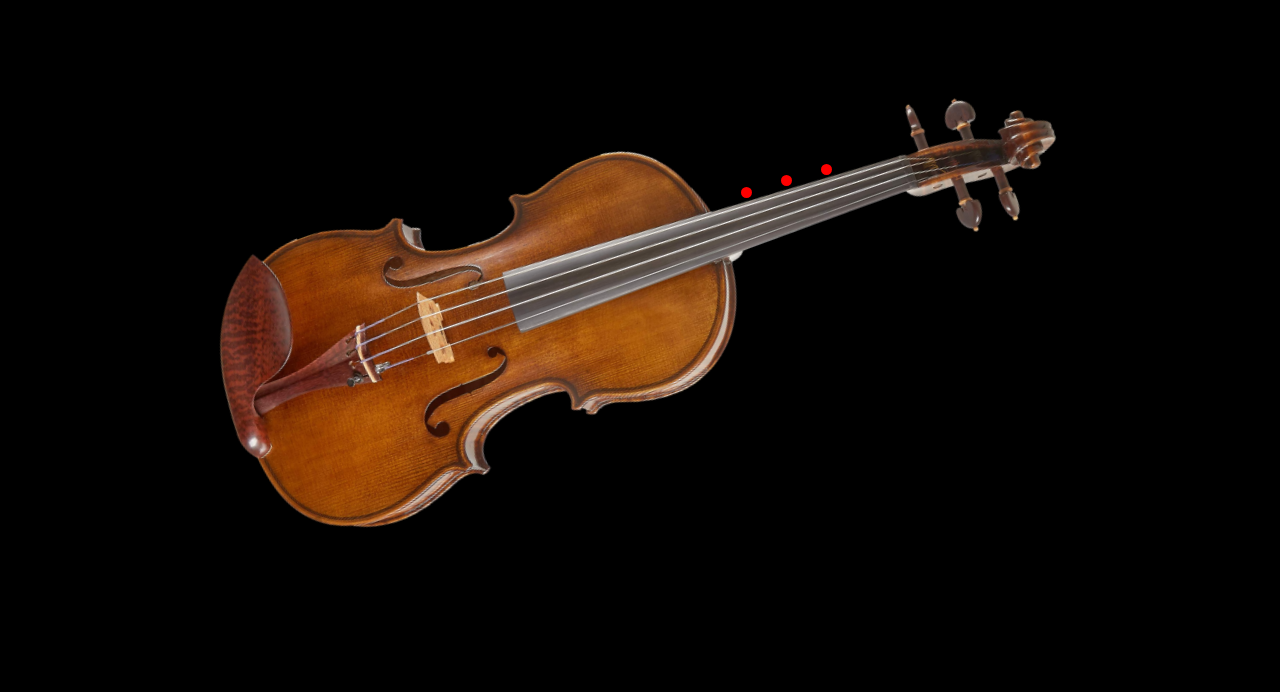
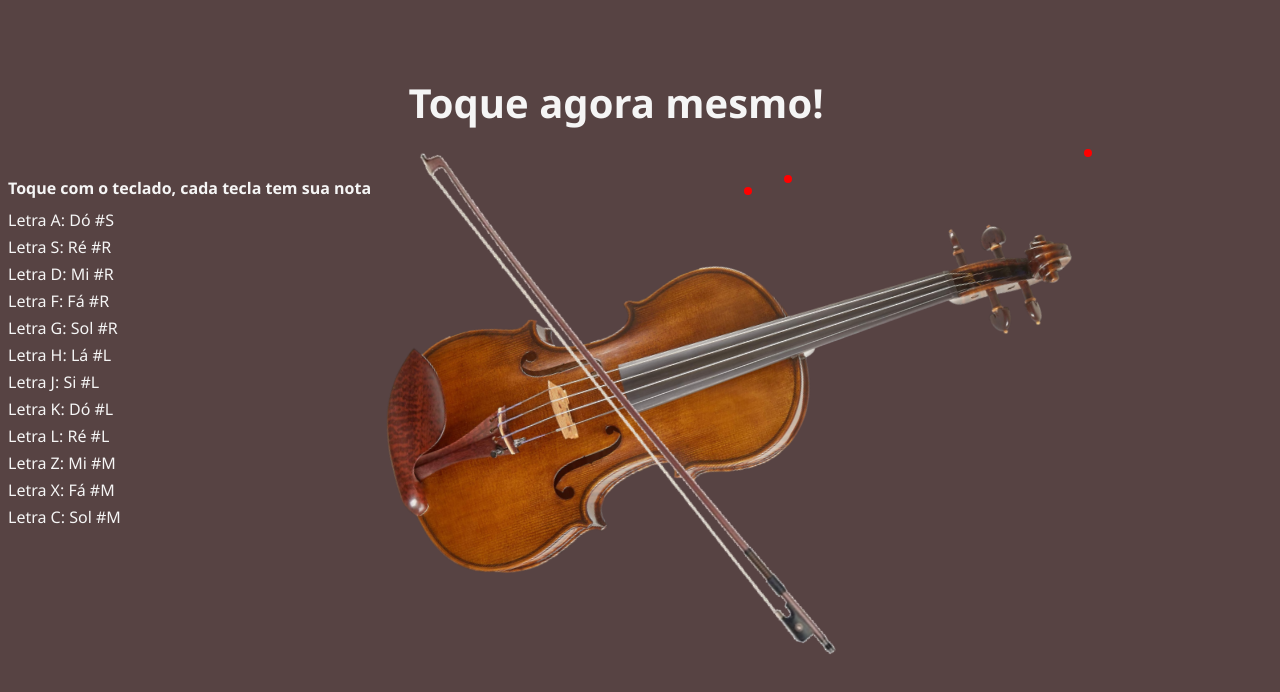
Before and after one commit to GabrielDuarte14/ViolinSimulator, a plain HTML site: page index.html in a window 1280 px wide. Drawn offline with Linux system fonts and the light colour scheme.

Commit message:
animações prontas

```diff
--- /dev/null
+++ b/css/jogar.css
@@ -0,0 +1,88 @@
+.tocar{
+    background-color: #574343;
+    max-width: calc(100vw - (100vw - 100%));
+    height: 40vh;
+    font-family: 'Segoe UI', Tahoma, Geneva, Verdana, sans-serif;
+    color: whitesmoke;
+}
+.total{
+    width: 95vw;
+    height:80vh;
+    display: flex;
+    justify-content: center;
+    flex-direction: column;
+}
+
+.title{
+    font-size: 2.5em;
+    margin-top: 0;
+    margin-bottom: 0;
+    width: 100%;
+    text-align: center;
+}
+
+.inst{
+    font-size: 1.0em;
+    margin-top: 0;
+    margin-bottom: 0;
+}
+.instTit{
+    margin-bottom: 10px;
+    font-weight: 600;
+}
+.lines{
+    margin-bottom: 5px;
+}
+
+.violino{
+    top: 0px;
+    left: 0px;
+    width: 95vw;
+    display: flex;
+    align-items: center;
+}
+.imgV{
+    width: 60%;
+    align-self: center;
+    margin: auto;
+    margin-left: -20px;
+    margin-top: 40px;
+}
+.imgA{
+   width: 35%;
+   margin-left: 400px;
+   margin-top: 90px;
+   -webkit-animation-duration:2s;
+   -webkit-animation-iteration-count:1;
+   -webkit-animation-fill-mode: forwards;
+   position: absolute;
+}
+.ponto{
+    position: absolute;
+    width: 8px;
+    height: 8px;
+    border-radius: 100px;
+    background-color: red;
+
+}
+
+@-webkit-keyframes subir {
+    from {
+        margin-left: 400px;
+        margin-top: 90px;
+    }
+    to {
+        margin-left: 190px;
+        margin-top: -120px;
+    }
+}
+@-webkit-keyframes descer {
+    from {
+        margin-left: 190px;
+        margin-top: -120px;
+    }
+    to {
+        margin-left: 400px;
+        margin-top: 90px;
+    }
+}
--- /dev/null
+++ b/css/style.css
@@ -0,0 +1,88 @@
+.tocar{
+    background-color: #574343;
+    max-width: calc(100vw - (100vw - 100%));
+    height: 40vh;
+    font-family: 'Segoe UI', Tahoma, Geneva, Verdana, sans-serif;
+    color: whitesmoke;
+}
+.total{
+    width: 95vw;
+    height:80vh;
+    display: flex;
+    justify-content: center;
+    flex-direction: column;
+}
+
+.title{
+    font-size: 2.5em;
+    margin-top: 0;
+    margin-bottom: 0;
+    width: 100%;
+    text-align: center;
+}
+
+.inst{
+    font-size: 1.0em;
+    margin-top: 0;
+    margin-bottom: 0;
+}
+.instTit{
+    margin-bottom: 10px;
+    font-weight: 600;
+}
+.lines{
+    margin-bottom: 5px;
+}
+
+.violino{
+    top: 0px;
+    left: 0px;
+    width: 95vw;
+    display: flex;
+    align-items: center;
+}
+.imgV{
+    width: 60%;
+    align-self: center;
+    margin: auto;
+    margin-left: -20px;
+    margin-top: 40px;
+}
+.imgA{
+   width: 35%;
+   margin-left: 400px;
+   margin-top: 90px;
+   -webkit-animation-duration:2s;
+   -webkit-animation-iteration-count:1;
+   -webkit-animation-fill-mode: forwards;
+   position: absolute;
+}
+.ponto{
+    position: absolute;
+    width: 8px;
+    height: 8px;
+    border-radius: 100px;
+    background-color: red;
+
+}
+
+@-webkit-keyframes subir {
+    from {
+        margin-left: 400px;
+        margin-top: 90px;
+    }
+    to {
+        margin-left: 190px;
+        margin-top: -120px;
+    }
+}
+@-webkit-keyframes descer {
+    from {
+        margin-left: 190px;
+        margin-top: -120px;
+    }
+    to {
+        margin-left: 400px;
+        margin-top: 90px;
+    }
+}
--- a/index.html
+++ b/index.html
@@ -5,14 +5,44 @@
     <meta http-equiv="X-UA-Compatible" content="IE=edge">
     <meta name="viewport" content="width=device-width, initial-scale=1.0">
     <title>Violino Simulator</title>
-    <link rel="stylesheet" href="style.css">
+
+    <link rel="stylesheet" href="./css/jogar.css">
+    <script src="./scripts/script.js"></script>
 </head>
-<body>
+<body class="tocar" onload="inicializa()">
+  <div class="total">
+    <h1 class="title">Toque agora mesmo!</h1>
     <div class="violino">
-      <img src="./violin-removebg.png" class="imgV" alt="">
-      <div class="ponto" style="top: 164px; right: 448px" onclick="console.log('1ss')" ></div>
-      <div class="ponto" style="top: 175px; right: 488px" ></div>
-      <div class="ponto" style="top: 187px; right: 528px" ></div>
+      <div class="inst">
+      <div class="instTit">Toque com o teclado, cada tecla tem sua nota</div>
+      <div class="lines">Letra A: Dó #S</div>
+      <div class="lines">Letra S: Ré #R</div>
+      <div class="lines">Letra D: Mi #R</div>
+      <div class="lines">Letra F: Fá #R</div>
+      <div class="lines">Letra G: Sol #R</div>
+      <div class="lines">Letra H: Lá #L</div>
+      <div class="lines">Letra J: Si #L</div>
+      <div class="lines">Letra K: Dó #L</div>
+      <div class="lines">Letra L: Ré #L</div>
+      <div class="lines">Letra Z: Mi #M</div>
+      <div class="lines">Letra X: Fá #M</div>
+      <div class="lines">Letra C: Sol #M</div>
+
+      </div>
+      <img src="./imgs/violinnn.png" class="imgV" alt="">
+      <img src="./imgs/arcocerto.png" class="imgA" id="arco" alt="">
+      <div class="ponto" style="top: 149px; right: 188px" id="laS" ></div>
+      <div class="ponto" style="top: 175px; right: 488px" id="siS"></div>
+      <div class="ponto" style="top: 187px; right: 528px" id="doS"></div>
     </div>
+
+    </div>
+    <div>
+
+    </div>
+
+  </div>
+
+
 </body>
 </html>
--- /dev/null
+++ b/scripts/script.js
@@ -0,0 +1,108 @@
+var baixo = true;
+var pos =0;
+var repetir = true
+var aud;
+var subindo = true;
+function baixou(){
+    if (event.repeat != undefined) {
+        repetir = !event.repeat;
+      }
+      if (!repetir) return;
+      repetir = false;
+      console.log(event.keyCode);
+   /*
+65 - a
+ 83 - s
+ 68 - d
+ 70 - f
+ 71 - g
+ 72 - h
+ 74 - i
+ 75 - j
+ 76 - k
+ 90 - l
+88 - z
+67 - x
+86 - c
+66 - v
+78 - b
+77- n
+91- m
+   */
+    if(event.keyCode == 65){
+        console.log("a - nota do - Sol")
+    }
+    if(event.keyCode == 83){
+        console.log("s - nota re - re")
+    }
+    if(event.keyCode == 68){
+        console.log("d - nota mi - re")
+    }
+    if(event.keyCode == 70){
+        console.log("f - nota fa - re")
+    }
+    if(event.keyCode == 71){
+        console.log("g - nota sol - re")
+    }
+    if(event.keyCode == 72){
+        console.log("h - nota la - la")
+    }
+    if(event.keyCode == 74){
+        console.log("j - nota si - la")
+    }
+    if(event.keyCode == 75){
+        console.log("k - nota do - la")
+    }
+    if(event.keyCode == 76){
+        console.log("l - nota re - la")
+    }
+    if(event.keyCode == 90){
+        console.log("z - nota mi - mi")
+    }
+    if(event.keyCode == 88){
+        console.log('x - nota fa - mi')
+    }
+    if(event.keyCode == 67){
+        console.log('c - nota sol - mi')
+    }
+
+
+    if(event.keyCode == 65) {
+        console.log('si')
+        aud = new Audio('./notas/siS.wav');
+    }else{
+        console.log('do')
+        aud = new Audio('./notas/doS.wav');
+    }
+}
+function segurou() {
+
+    var elem = document.getElementById("arco");
+    if(subindo){
+        elem.style.webkitAnimationName = "subir"
+    }else{
+        elem.style.webkitAnimationName = "descer"
+    }
+
+    aud.play()
+
+    aud.loop = false;
+
+}
+var teclaAtual = 0
+//tocar som enquanto a tecla estiver pressionada
+teclaAtual = 30;
+
+function levantou(){
+
+        aud.pause();
+        aud = '';
+        if(subindo) subindo = false;
+        else subindo = true;
+}
+
+function inicializa() {
+    document.addEventListener('keydown',baixou)
+    document.addEventListener('keypress', segurou);
+    document.addEventListener('keyup', levantou);
+}
--- a/style.css
+++ /dev/null
@@ -1,26 +0,0 @@
-body{
-    background-color: #000000;
-    max-width: calc(100vw - (100vw - 100%));
-    max-height: calc(100vh - (100vh - 100%));
-    color: whitesmoke;
-}
-.violino{
-    width: 100%;
-
-    display: flex;
-    justify-content: center;
-}
-.imgV{
-
-    width: 900px;
-    margin-top: 100px;
-    transform: rotate(-20deg);
-}
-.ponto{
-    position: absolute;
-    width: 11px;
-    height: 11px;
-    border-radius: 100px;
-    background-color: red;
-
-}
```
Also changed, not shown: inicio.html (added, +12 -0 lines), login.html (added, +12 -0 lines), teste.html (added, +46 -0 lines), cadastro.html (added), imgs/arcocerto.png (added), imgs/violinnn.png (added), violin-removebg.png (deleted), violin.png (deleted), violino.jpg (deleted), 5 other files.
